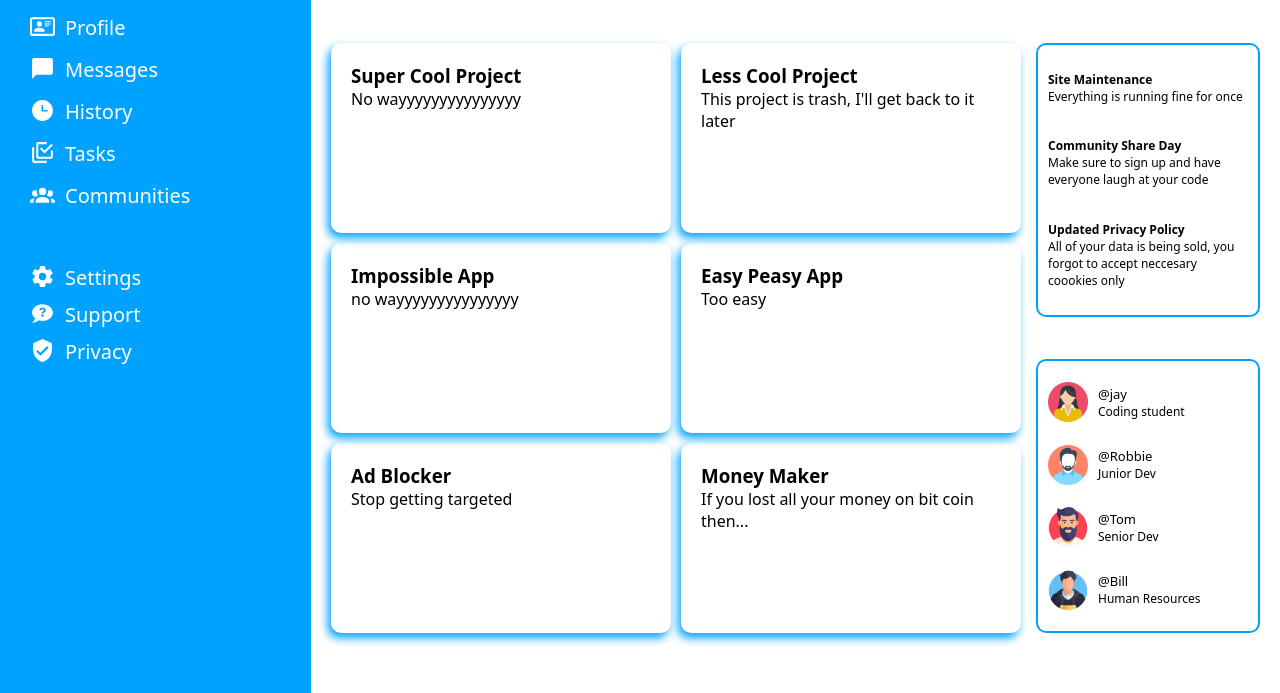
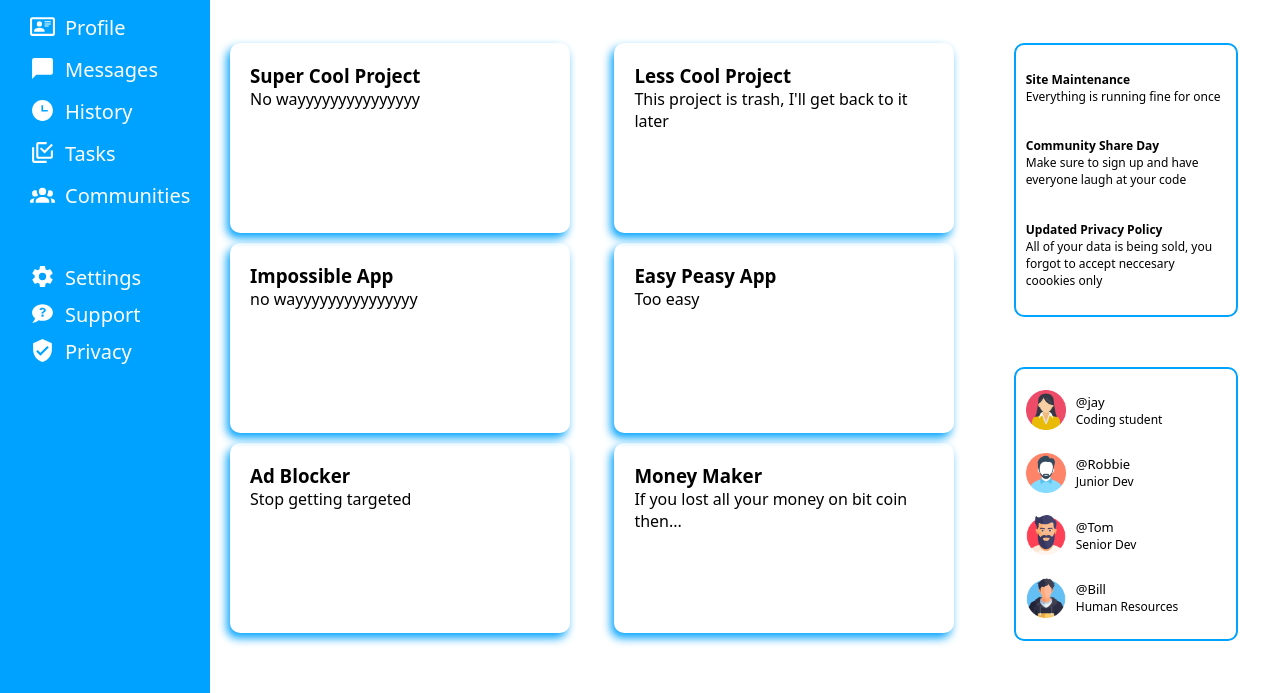
Before and after one commit to jayjvaughn/adminDashboard, a plain HTML site: page index.html in a window 1280 px wide. Shown: the part 125-818 px from the top of the page. Drawn offline with Linux system fonts and the light colour scheme.

Commit message:
made the content section more dynamic

```diff
--- a/style.css
+++ b/style.css
@@ -12,7 +12,7 @@
 
 .container{
     display: grid;
-    grid-template-columns: 1fr 3fr;
+    grid-template-columns: 210px 3fr;
     grid-template-rows: 1fr 3fr;
     height: 100vh;
 }
@@ -20,6 +20,9 @@
 .sideBar{
     padding: 30px;
     grid-area: 1 / 1 / 3 / 1;
+    position: fixed;
+    width: 150px;
+    height: 100vh;
     background-color: #00a2ff;
 }
 .icon{
@@ -105,6 +108,7 @@
     height: 40px;
 }
 .topHeaderName{
+    display: flex;
     font-size: 20px;
     align-self: center;
 }
@@ -150,8 +154,8 @@
 }
 .contentLeft{
     display: grid;
-    grid-template-columns: repeat(2, 1fr);
-    gap: 10px;
+    grid-template-columns: repeat(auto-fit, minmax(300px, 1fr));
+    grid-auto-rows: 200px;
 }
 .card{
     padding: 20px;
@@ -170,12 +174,11 @@
     border: 2px solid #00a2ff;
     border-radius: 10px;
     padding: 10px;
+    margin-bottom: 50px;
 }
 .contentRight{
     padding-left: 10px;
-    display: flex;
-    flex-direction: column;
-    justify-content: space-between;
+
 }
 img[src="./assets/man.png"]{
     height: 40px;
@@ -200,6 +203,7 @@
 }
 .profile{
     display: flex;
+    flex-wrap: wrap;
     gap: 10px;
     align-items: center;
 }
```
